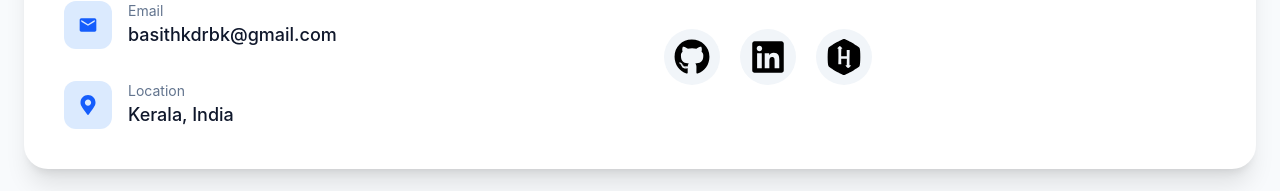
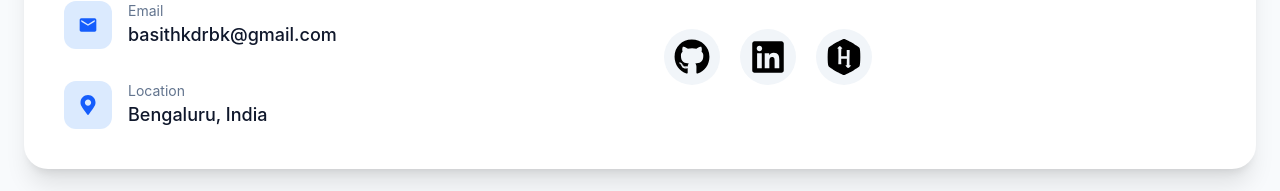
Before and after one commit to basith670/my_portfolio, a React (Vite) app: page / in a window 1280 px wide. Shown: the part 11761-11952 px from the top of the page. Built offline with nearby package versions, Linux system fonts and the light colour scheme.

Commit message:
Update location

```diff
--- a/src/components/sections/Contact.jsx
+++ b/src/components/sections/Contact.jsx
@@ -86,7 +86,7 @@ function Contact() {
                   <div>
                     <p className="text-sm text-slate-500">Location</p>
                     <p className="text-base sm:text-lg font-medium text-slate-900">
-                      Kerala, India
+                      Bengaluru, India
                     </p>
                   </div>
 
```
